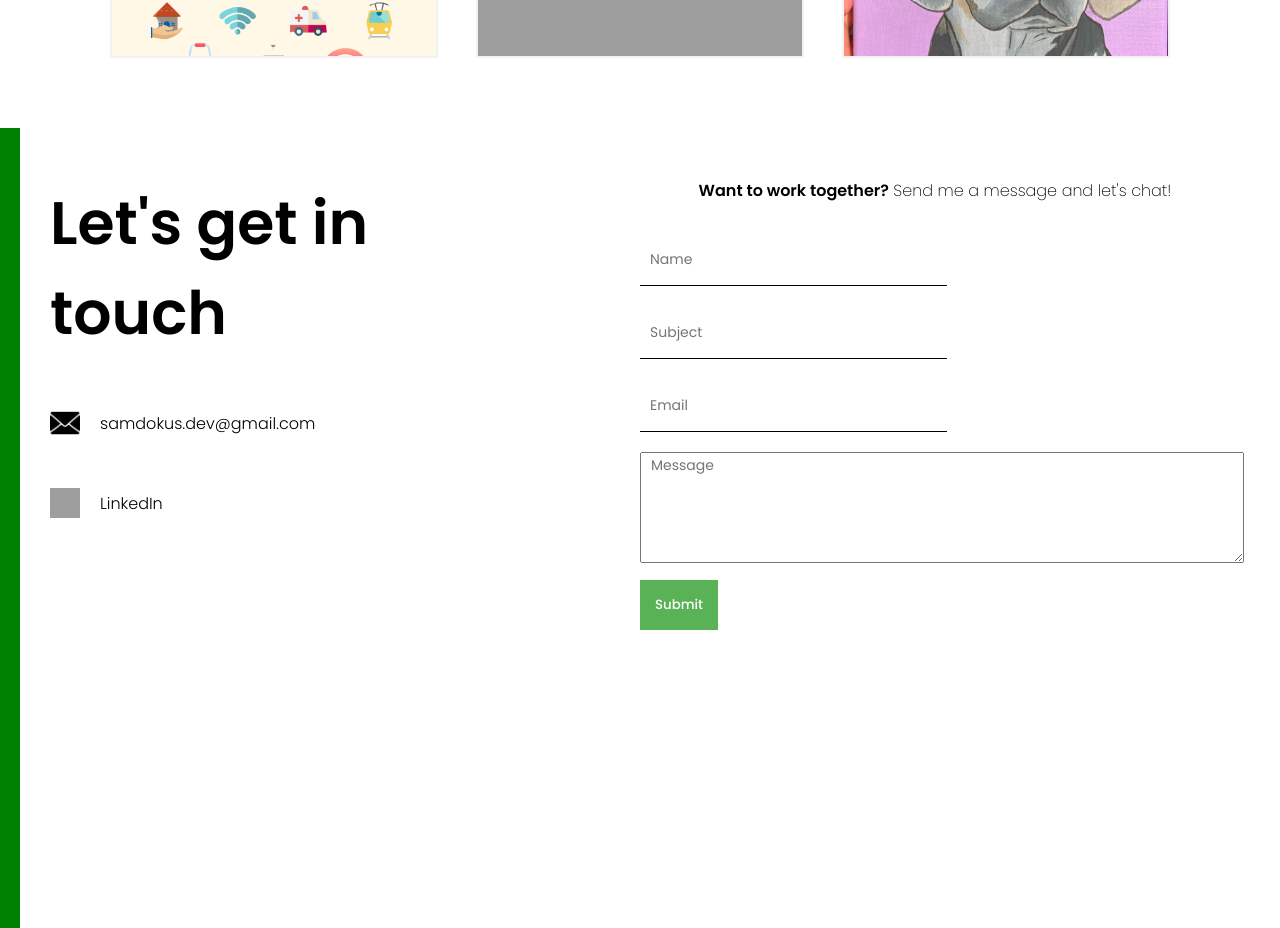
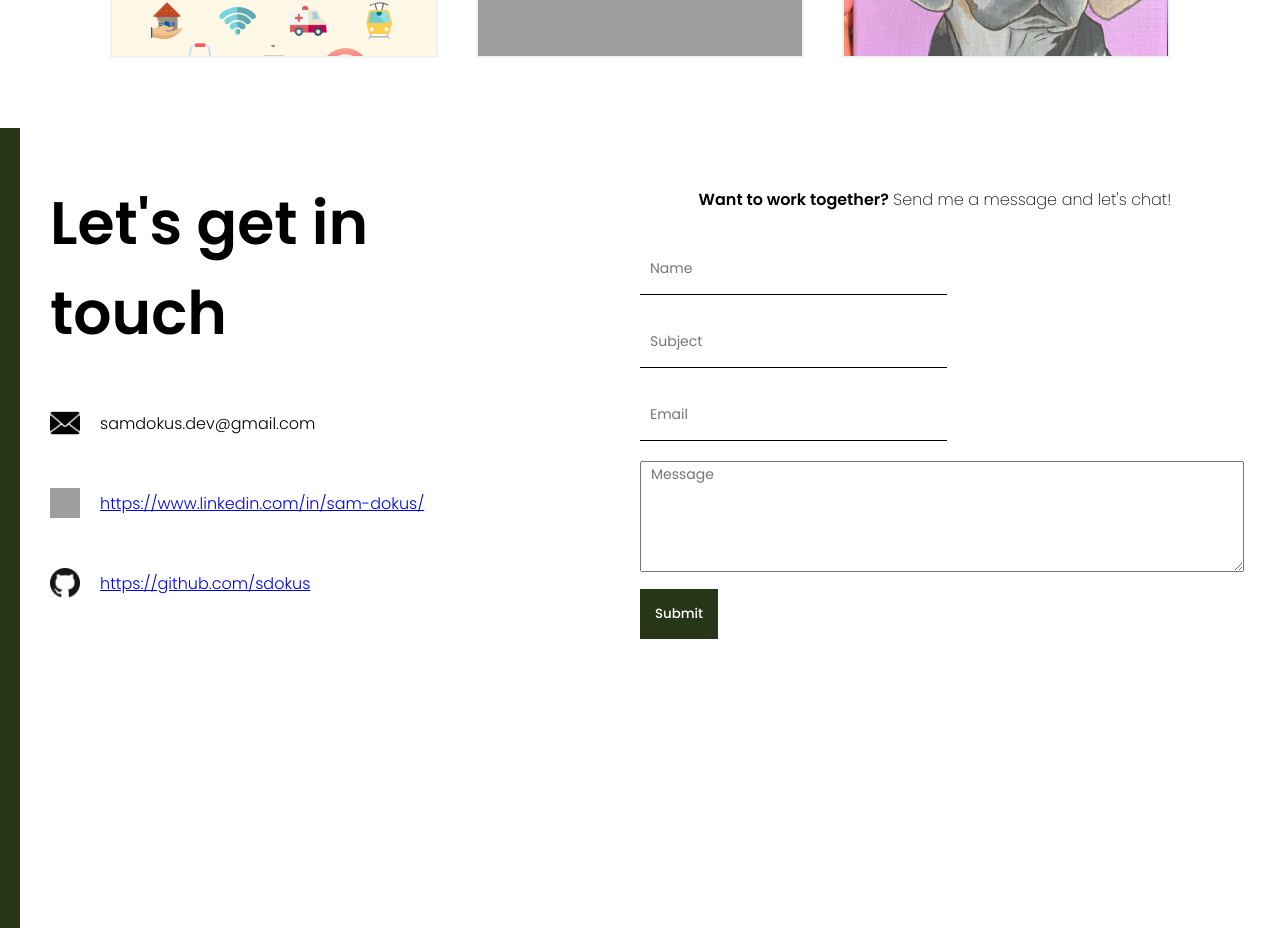
Before and after one commit to sdokus/portfolio, a React (Create React App) app: page / in a window 1280 px wide. Shown: the part 2280-3208 px from the top of the page. Built offline with nearby package versions, Linux system fonts and the light colour scheme; grey boxes are pictures that could not be loaded.

Commit message:
improved styling for light vs dark mode

```diff
--- a/src/components/about/About.jsx
+++ b/src/components/about/About.jsx
@@ -1,11 +1,15 @@
 import './about.css'
 import Me from "../../img/me2.jpg"
+import { useContext } from 'react';
+import { ThemeContext } from '../../context';
 
 const About = () => {
+  const theme = useContext(ThemeContext)
+  const darkMode = theme.state.darkMode;
   return (
     <div className='a'>
       <div className='a-left'>
-        <div className='a-card bg'></div>
+        <div style={{backgroundColor: darkMode && '#219ebc'}} className='a-card bg'></div>
         <div className='a-card'>
           <img src={Me} alt='' className='a-img'/>
         </div>
--- a/src/components/contact/Contact.jsx
+++ b/src/components/contact/Contact.jsx
@@ -1,15 +1,20 @@
 import './contact.css'
 import Email from '../../img/email.png'
+import GitHubLight from '../../img/gitHubLightMode.png'
+import GitHubDark from '../../img/gitHubDarkMode.png'
 import emailjs from "emailjs-com";
 import { useRef, useState } from 'react'
+import { useContext } from 'react';
+import { ThemeContext } from '../../context';
 
 const Contact = () => {
   const formRef = useRef()
   const [done, setDone] = useState(false)
+  const theme = useContext(ThemeContext)
+  const darkMode = theme.state.darkMode;
 
   const handleSubmit = (e)=>{
     e.preventDefault();
-console.log("I've been submitted")
     emailjs.sendForm('service_3irkh88', 'template_qmn06hh', formRef.current, '2mINPq64gvAZUkeMY')
       .then((result) => {
           console.log(result.text);
@@ -21,19 +26,23 @@ console.log("I've been submitted")
 
   return (
     <div className='c'>
-      <div className='c-bg'></div>
-      <div className='c-wrapper'>
+      <div style={{backgroundColor: darkMode && '#219ebc'}} className='c-bg'></div>
+      <div style={{backgroundColor: darkMode && "#333"}} className='c-wrapper'>
       <div className="c-left">
           <h1 className="c-title">Let's get in touch</h1>
           <div className="c-info">
 
             <div className="c-info-item">
-              <img className="c-icon" src={Email} alt="" />
+              <img className="c-icon" src={darkMode ? 'https://cdn-icons-png.flaticon.com/512/1251/1251475.png' : Email} alt="" />
               samdokus.dev@gmail.com
             </div>
             <div className="c-info-item">
-              <img className="c-icon" src='https://www.edigitalagency.com.au/wp-content/uploads/new-linkedin-logo-white-black-png.png' alt="" />
-              LinkedIn
+              <img className="c-icon" src= {darkMode ? 'https://cdn-icons-png.flaticon.com/512/174/174857.png' : 'https://www.edigitalagency.com.au/wp-content/uploads/new-linkedin-logo-white-black-png.png'} alt="" />
+              <a style={{color: darkMode && "white"}}href='https://www.linkedin.com/in/sam-dokus/'>https://www.linkedin.com/in/sam-dokus/</a>
+            </div>
+            <div className="c-info-item">
+              <img className="c-icon" src= {darkMode ? GitHubDark : GitHubLight} alt="" />
+              <a style={{color: darkMode && "white"}}href='https://github.com/sdokus'>https://github.com/sdokus</a>
             </div>
           </div>
         </div>
@@ -46,7 +55,7 @@ console.log("I've been submitted")
             <input type="text" placeholder="Subject" name="user_subject" />
             <input type="text" placeholder="Email" name="user_email" />
             <textarea rows="5" placeholder="Message" name="message" />
-            <button>Submit</button>
+            <button style={{backgroundColor: darkMode && '#219ebc'}}>Submit</button>
             {done && "Thank you! "}
           </form>
         </div>
--- a/src/components/contact/contact.css
+++ b/src/components/contact/contact.css
@@ -6,7 +6,7 @@
 .c-bg{
   width: 20px;
   height: 100%;
-  background-color: green;
+  background-color: #283618;
   position: absolute;
 }
 .c-wrapper {
@@ -73,7 +73,7 @@ textarea {
 button {
   border: none;
   padding: 15px;
-  background-color: #59b256;
+  background-color: #283618;
   color: white;
   font-weight: 500;
   cursor: pointer;
--- a/src/components/intro/intro.jsx
+++ b/src/components/intro/intro.jsx
@@ -1,20 +1,25 @@
 import "./intro.css"
 import Me from "../../img/me.png"
+import { useContext } from 'react';
+import { ThemeContext } from '../../context';
 
  const Intro = () => {
+  const theme = useContext(ThemeContext)
+  const darkMode = theme.state.darkMode;
+
   return (
     <div className="i">
       <div className="i-left">
-        <div className="i-left-wrapper">
+        <div style={{backgroundColor: darkMode && 'grey'}} className="i-left-wrapper">
           <h2 className = "i-intro">Hello, My name is</h2>
           <h1 className="i-name">Sam Dokus</h1>
           <div className="i-title">
           <div className="i-title-wrapper">
-          <div className="i-title-item"> Fullstack Developer</div>
-          <div className="i-title-item"> Web Developer</div>
-          <div className="i-title-item"> Problem Solver</div>
-          <div className="i-title-item"> Designer/Painter</div>
-          <div className="i-title-item"> Friendly Human</div>
+          <div style={{color: darkMode && '#8ecae6'}} className="i-title-item"> Fullstack Developer</div>
+          <div style={{color: darkMode && '#8ecae6'}} className="i-title-item"> Web Developer</div>
+          <div style={{color: darkMode && '#8ecae6'}} className="i-title-item"> Problem Solver</div>
+          <div style={{color: darkMode && '#8ecae6'}} className="i-title-item"> Designer/Painter</div>
+          <div style={{color: darkMode && '#8ecae6'}} className="i-title-item"> Friendly Human</div>
             </div>
           </div>
           <p className="i-desc">
@@ -23,7 +28,7 @@ import Me from "../../img/me.png"
         </div>
       </div>
       <div className="i-right">
-        <div className="i-bg"></div>
+        <div style={{backgroundColor: darkMode && '#219ebc'}} className="i-bg"></div>
         <img src={Me} alt="" className="i-img" />
       </div>
     </div>
--- a/src/components/project/Project.jsx
+++ b/src/components/project/Project.jsx
@@ -1,3 +1,5 @@
+import { useContext } from 'react';
+import { ThemeContext } from '../../context';
 import './project.css'
 
 
@@ -5,6 +7,8 @@ import './project.css'
 
 
 const Project = ({img, link, title}) => {
+  const theme = useContext(ThemeContext)
+  const darkMode = theme.state.darkMode;
 
   const handleClick = () =>{
     window.open(link)
@@ -12,7 +16,7 @@ const Project = ({img, link, title}) => {
   return (
     <div className='p'>
 
-       <div className="p-browser">
+       <div style={{backgroundColor: darkMode && '#219ebc'}} className="p-browser">
         <div className="p-circle"></div>
         <div className="p-circle"></div>
         <div className="p-circle"></div>
```
Also changed, not shown: src/img/gitHubDarkMode.png (added), src/img/gitHubLightMode.png (added).
